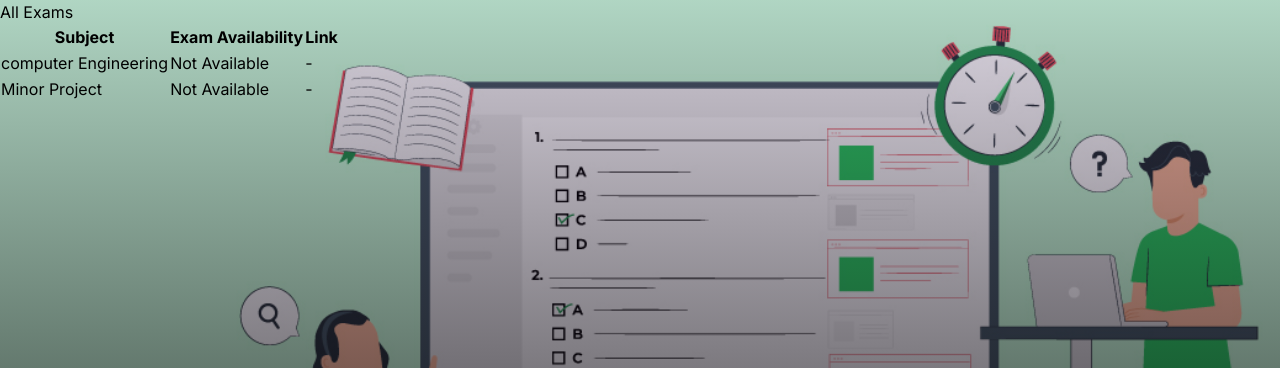
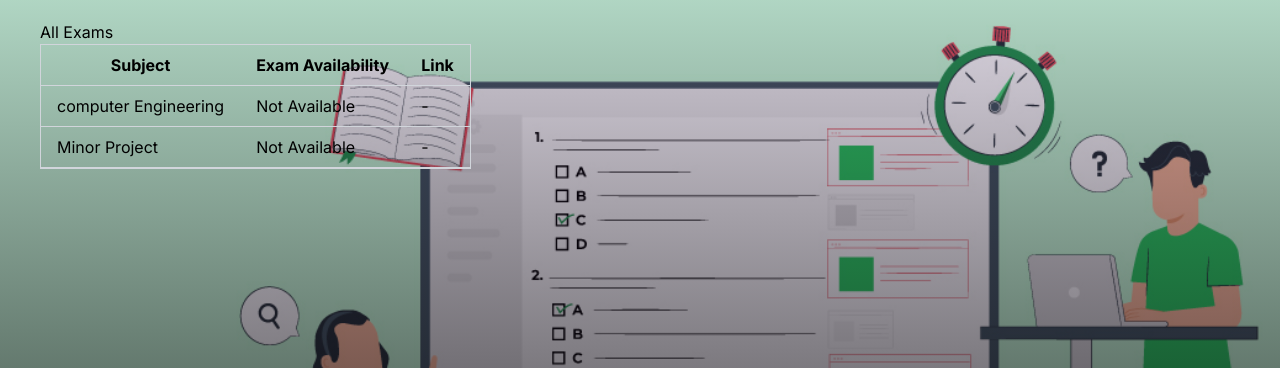
Before and after one commit to rupeshghimire7/Django-MCQ, a Django app: page /subjects in a window 1280 px wide. Shown: the part 64-432 px from the top of the page. Run offline with Django 4.2, Linux system fonts and the light colour scheme; a user stored in the database is signed in; data comes from the database, SQL or seed files in the repository; data that the repository does not hold is empty; some libraries are stand-ins or nearby versions.

Commit message:
forntend subject

```diff
--- a/base/templates/base/checkExams.html
+++ b/base/templates/base/checkExams.html
@@ -26,25 +26,31 @@ Subject 2                       Not Available
 
 
 {% block content %}
+<div class="px-10 py-5">
     <h1>All Exams</h1>
         {% if user.is_authenticated %}
-        <table>
+        <div class="flex justify-center">
+            <div class="border border-gray-300">
+        <table class="w-full">
             <tr>
-                <th>Subject</th>
-                <th>Exam Availability</th>
-                <th>Link</th>
+                <th class="border-b border-gray-300 px-4 py-2">Subject</th>
+                <th class="border-b border-gray-300 px-4 py-2">Exam Availability</th>
+                <th class="border-b border-gray-300 px-4 py-2">Link</th>
             </tr>
             {% for subject in subjects %}
             <tr>
-                <td>{{subject.subject}}</td>
-                <td>{{subject.availability|get_availability }}</td>
+                <td class="border-b border-gray-300 px-4 py-2">{{subject.subject}}</td>
+                <td class="border-b border-gray-300 px-4 py-2">{{subject.availability|get_availability }}</td>
                 {% if subject.availability %}
                 <td><a href="{% url 'examquestion' %}">Link</a></td>
                 {% else %}
-                <td>-</td>
+                <td class="border-b border-gray-300 px-4 py-2">-</td>
                 {% endif %}
             </tr>
             {% endfor %}
-        </table
+        </table>
+    </div>
+</div>
+</div>
         {% endif %}
 {% endblock %}
```
